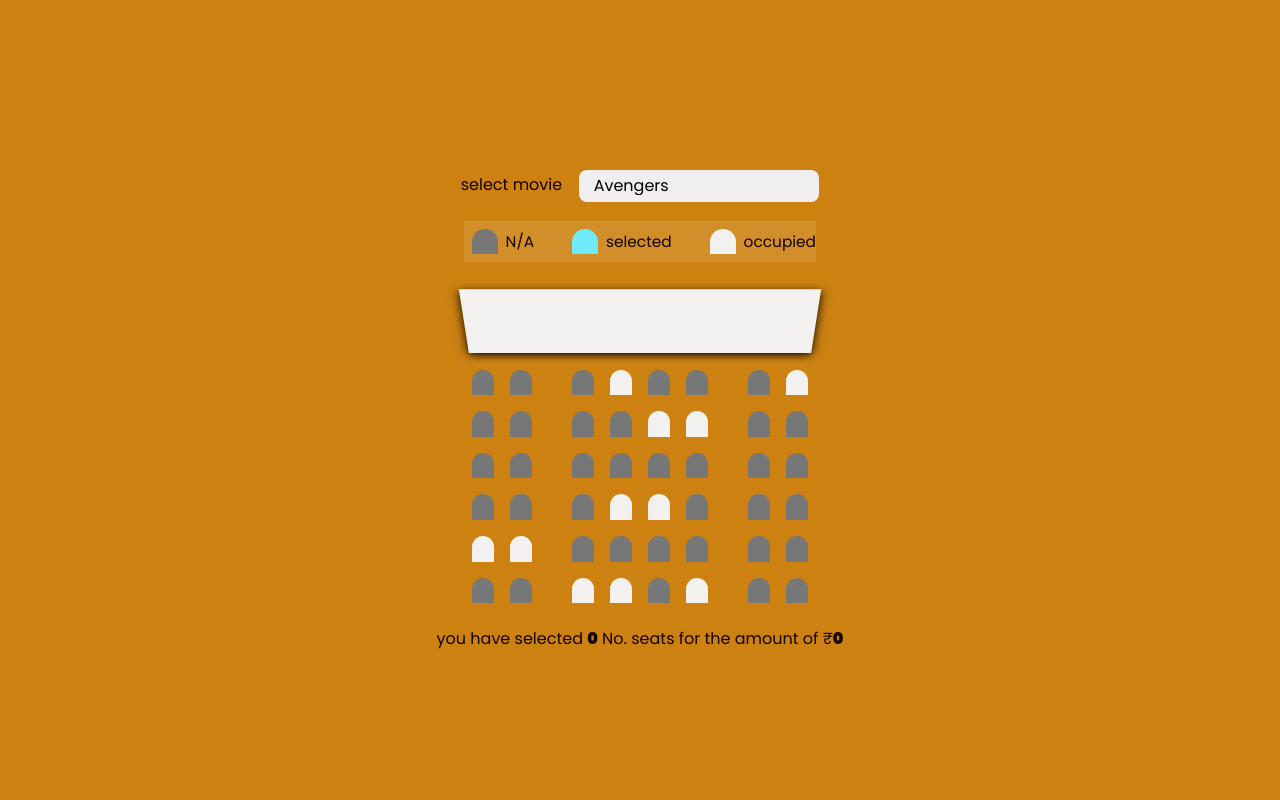
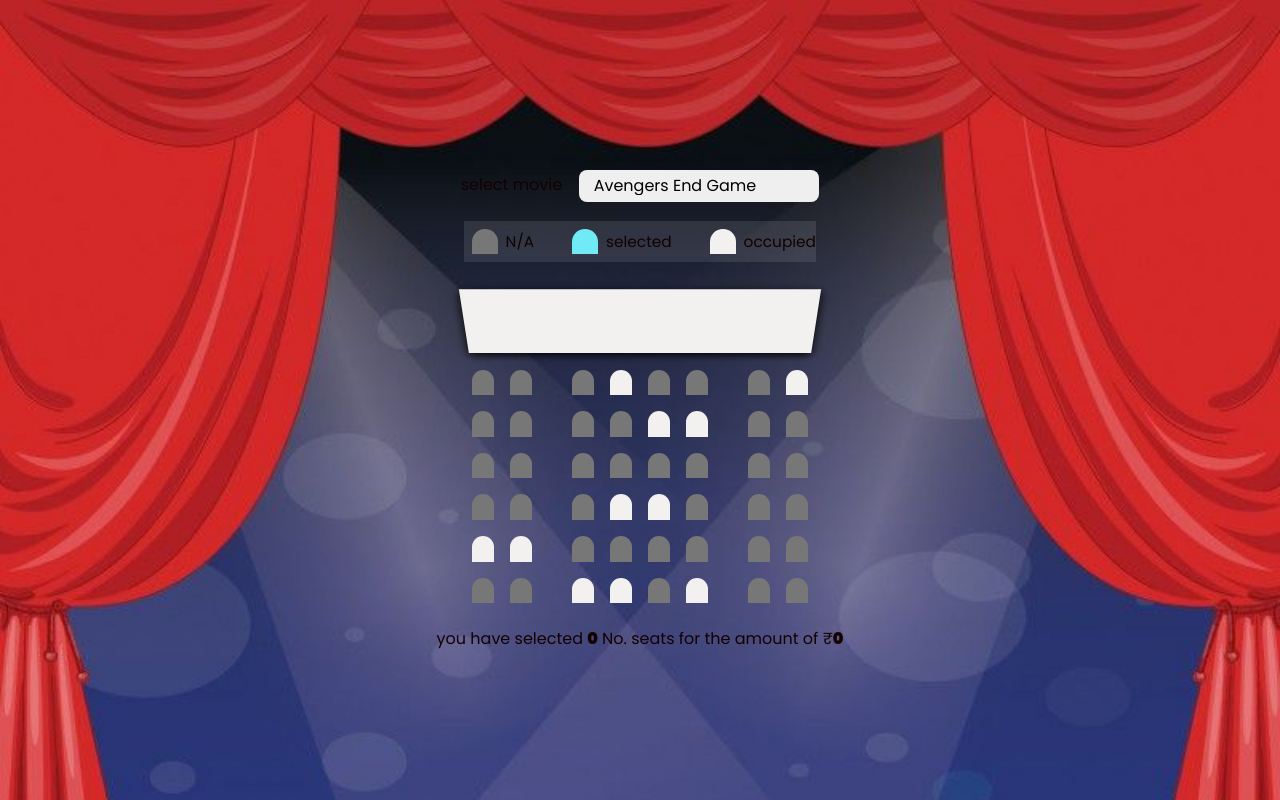
Before and after one commit to Danielhuzler/book-my-movie-seat-_booking-website_, a plain HTML site: page index.html in a window 1280 px wide. Drawn offline with Linux system fonts and the light colour scheme.

Commit message:
back ground image as been updated

```diff
--- a/index.html
+++ b/index.html
@@ -9,13 +9,14 @@
   <link rel="stylesheet" href="/styles/style.css">
 </head>
 <body>
+
   <div class="movie-container">
     <label for="movie">select movie</label>
     <select name="movie-name" id="movies">
-      <option value="180">Avengers</option>
-      <option value="200">Jilla</option>
+      <option value="180">Avengers End Game</option>
+      <option value="200">Thunive</option>
       <option value="180">Varisu</option>
-      <option value="200">Black Adam</option>
+      <option value="200">TRANSFORMERS</option>
     </select>
   </div>
  <ul class="seat-occupancy">
--- a/styles/style.css
+++ b/styles/style.css
@@ -22,13 +22,15 @@ html{
 
 body{
     font-family:  'Poppins', sans-serif;
-    background-color: var(--orange-text);
+    background-image:url(/assets/images/movie\ seat\ booking.jpg);
     color: var(--black);
     display: flex;
     flex-direction: column;
     align-items: center;
     justify-content: center;
     min-height: 100vh;
+    background-size:cover ;
+
 }
 
 a{
@@ -137,3 +139,7 @@ text{
 .bold{
     font-weight: 1000;
 }
+
+@media screen {
+
+}
```
Also changed, not shown: assets/images/movie seat booking.jpg (added).
